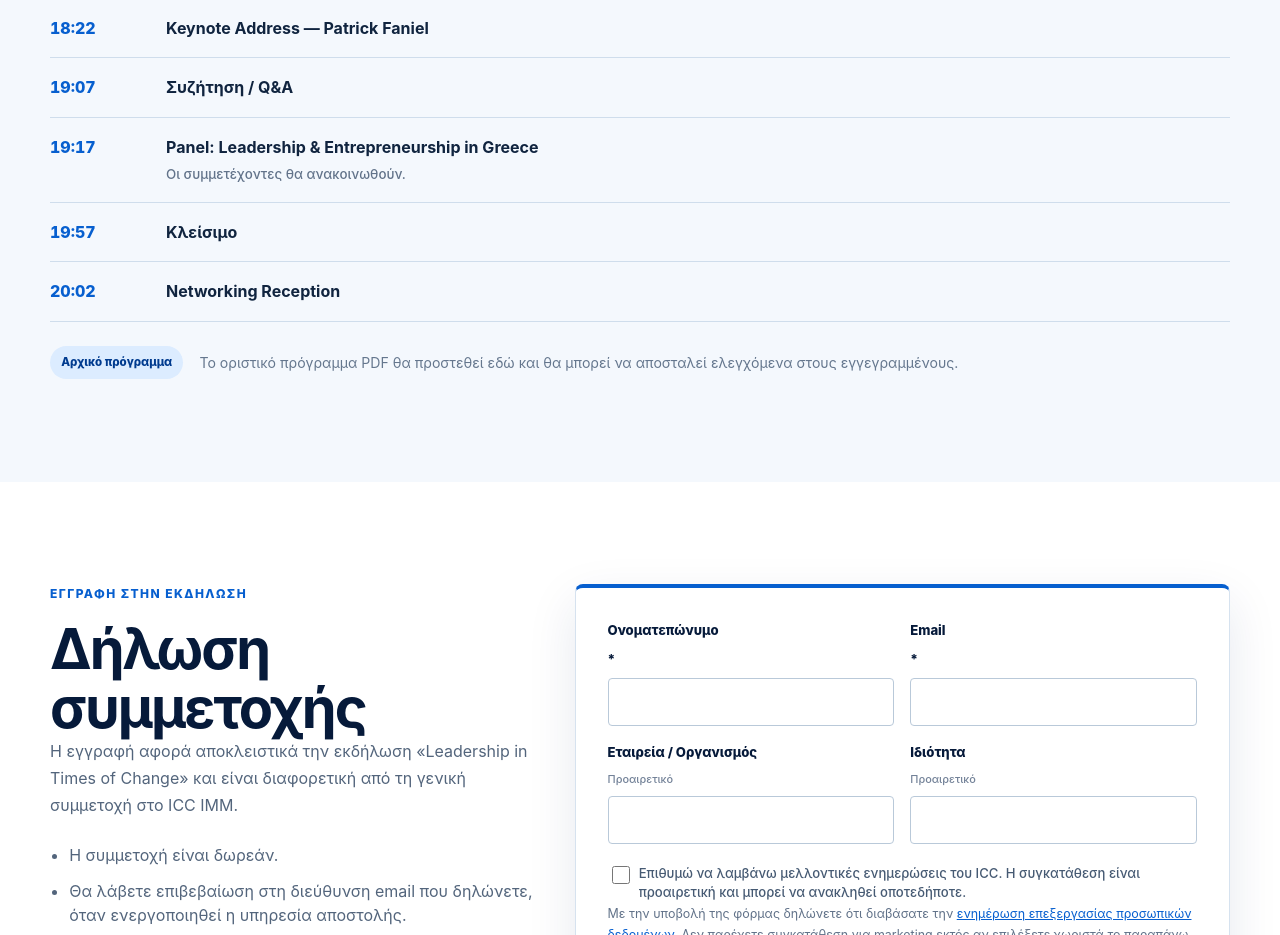
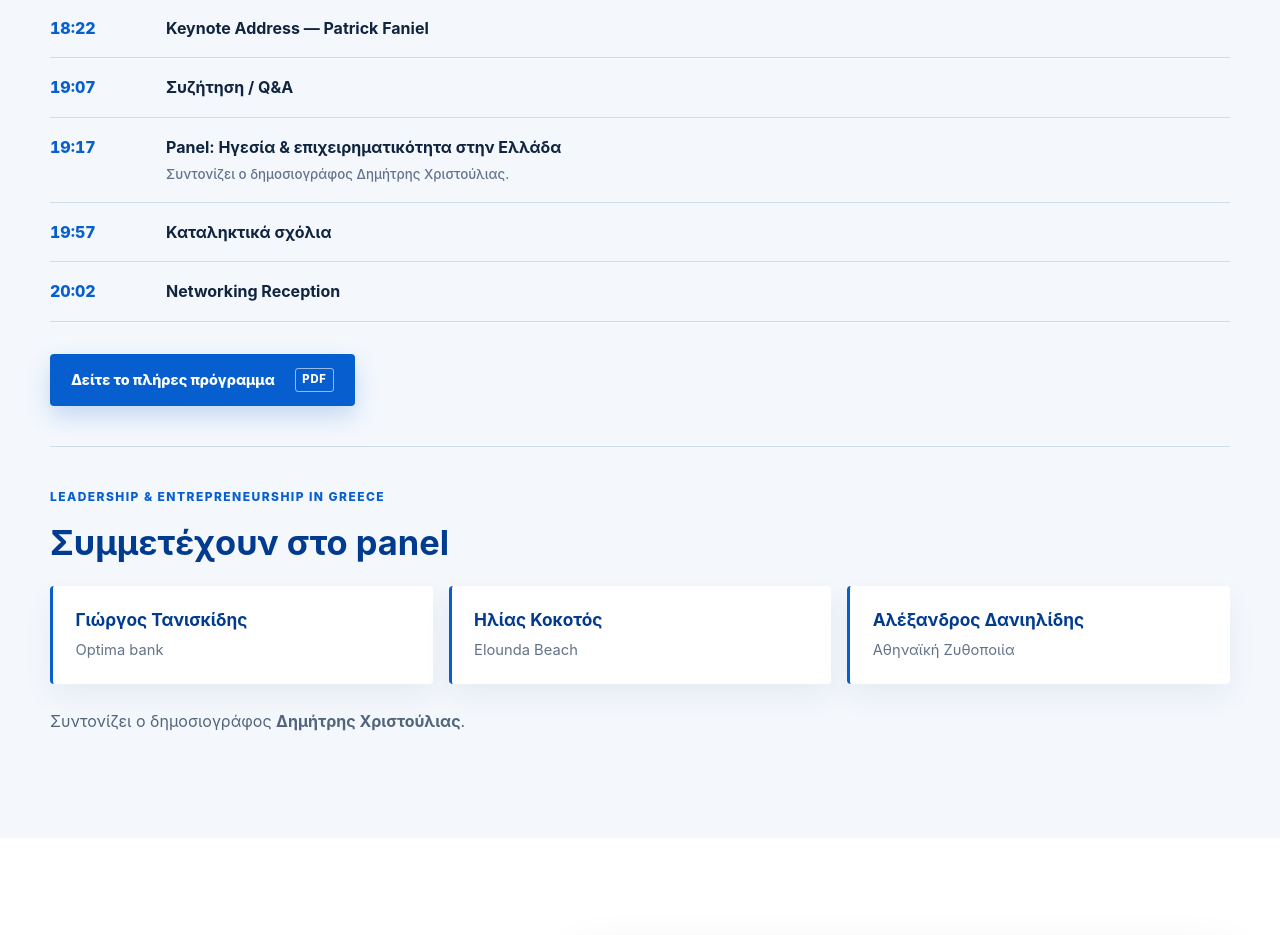
Before and after one commit to icc-imm/icc-imm-website, a website: page events/leadership-2026/index.html in a window 1280 px wide. Shown: the part 2080-3015 px from the top of the page. Drawn offline with Linux system fonts and the light colour scheme; no server answers.

Commit message:
Add event panel and official programme

```diff
--- a/events/leadership-2026/event.css
+++ b/events/leadership-2026/event.css
@@ -381,22 +381,67 @@
   flex-wrap: wrap;
   align-items: center;
   gap: 1rem;
-  margin-top: 1.5rem;
+  margin-top: 2rem;
 }
 
-.programme-actions p {
-  margin: 0;
-  color: #65778e;
-  font-size: 0.88rem;
+.programme-download {
+  gap: 1.25rem;
+  box-shadow: 0 10px 24px rgba(0, 91, 193, 0.2);
 }
 
-.programme-status {
-  padding: 0.45rem 0.7rem;
-  border-radius: 999px;
+.programme-download__label {
+  padding: 0.25rem 0.4rem;
+  border: 1px solid rgba(255, 255, 255, 0.58);
+  border-radius: 3px;
+  font-size: 0.7rem;
+  font-weight: 800;
+  letter-spacing: 0.08em;
+}
+
+.panel-section {
+  margin-top: 2.5rem;
+  padding-top: 2.5rem;
+  border-top: 1px solid #cfddec;
+}
+
+.panel-section h3 {
+  margin: 0.85rem 0 1.5rem;
   color: var(--event-blue-dark);
-  font-size: 0.72rem;
-  font-weight: 800;
-  background: #dcecff;
+  font-size: clamp(1.65rem, 3vw, 2.15rem);
+  line-height: 1.12;
+}
+
+.panel-grid {
+  display: grid;
+  grid-template-columns: 1fr;
+  gap: 1rem;
+}
+
+.panel-card {
+  padding: 1.35rem 1.4rem;
+  border-left: 3px solid var(--event-blue);
+  border-radius: 4px;
+  background: #fff;
+  box-shadow: 0 12px 30px rgba(0, 32, 82, 0.06);
+}
+
+.panel-card h4 {
+  margin: 0;
+  color: var(--event-blue-dark);
+  font-size: 1.08rem;
+  line-height: 1.35;
+}
+
+.panel-card p {
+  margin: 0.4rem 0 0;
+  color: #62738a;
+  font-size: 0.92rem;
+}
+
+.panel-moderator {
+  margin: 1.5rem 0 0;
+  color: #53657c;
+  line-height: 1.65;
 }
 
 .registration-copy > p:not(.event-kicker),
@@ -618,6 +663,10 @@
   .programme-list li {
     grid-template-columns: 100px 1fr;
   }
+
+  .panel-grid {
+    grid-template-columns: repeat(3, minmax(0, 1fr));
+  }
 }
 
 @media (min-width: 900px) {
@@ -665,6 +714,11 @@
     width: 100%;
   }
 
+  .programme-download {
+    justify-content: space-between;
+    width: 100%;
+  }
+
   .speaker-spotlight {
     grid-template-columns: 180px minmax(0, 1fr);
   }
--- a/events/leadership-2026/index.html
+++ b/events/leadership-2026/index.html
@@ -132,9 +132,9 @@
       <section class="event-section event-section--soft" id="programme">
         <div class="event-shell">
           <div class="event-section__heading">
-            <p class="event-kicker event-kicker--blue">Αρχικό πρόγραμμα</p>
+            <p class="event-kicker event-kicker--blue">Πρόγραμμα βραδιάς</p>
             <h2>Πρόγραμμα εκδήλωσης</h2>
-            <p>Το πρόγραμμα βασίζεται στην επίσημη πρόσκληση και ενδέχεται να συμπληρωθεί. Τα πρόσωπα του panel θα ανακοινωθούν όταν επιβεβαιωθούν.</p>
+            <p>Η πρώτη δημόσια εκδήλωση του ICC IMM Hellas συνδυάζει κεντρική ομιλία, συζήτηση και panel για την ηγεσία και την επιχειρηματικότητα στην Ελλάδα.</p>
           </div>
           <ol class="programme-list">
             <li><time datetime="2026-10-08T17:30:00+03:00">17:30</time><span>Εγγραφές &amp; Υποδοχή</span></li>
@@ -144,13 +144,34 @@
             <li><time datetime="2026-10-08T18:07:00+03:00">18:07</time><span>Θεσμικοί Χαιρετισμοί</span></li>
             <li><time datetime="2026-10-08T18:22:00+03:00">18:22</time><span>Keynote Address — Patrick Faniel</span></li>
             <li><time datetime="2026-10-08T19:07:00+03:00">19:07</time><span>Συζήτηση / Q&amp;A</span></li>
-            <li><time datetime="2026-10-08T19:17:00+03:00">19:17</time><span>Panel: Leadership &amp; Entrepreneurship in Greece <small>Οι συμμετέχοντες θα ανακοινωθούν.</small></span></li>
-            <li><time datetime="2026-10-08T19:57:00+03:00">19:57</time><span>Κλείσιμο</span></li>
+            <li><time datetime="2026-10-08T19:17:00+03:00">19:17</time><span>Panel: Ηγεσία &amp; επιχειρηματικότητα στην Ελλάδα <small>Συντονίζει ο δημοσιογράφος Δημήτρης Χριστούλιας.</small></span></li>
+            <li><time datetime="2026-10-08T19:57:00+03:00">19:57</time><span>Καταληκτικά σχόλια</span></li>
             <li><time datetime="2026-10-08T20:02:00+03:00">20:02</time><span>Networking Reception</span></li>
           </ol>
           <div class="programme-actions">
-            <span class="programme-status">Αρχικό πρόγραμμα</span>
-            <p>Το οριστικό πρόγραμμα PDF θα προστεθεί εδώ και θα μπορεί να αποσταλεί ελεγχόμενα στους εγγεγραμμένους.</p>
+            <a class="event-button event-button--primary programme-download" href="/events/leadership-2026/icc-imm-event-program.pdf" target="_blank" rel="noopener noreferrer">
+              <span>Δείτε το πλήρες πρόγραμμα</span>
+              <span class="programme-download__label" aria-hidden="true">PDF</span>
+            </a>
+          </div>
+          <div class="panel-section" aria-labelledby="panel-heading">
+            <p class="event-kicker event-kicker--blue">Leadership &amp; Entrepreneurship in Greece</p>
+            <h3 id="panel-heading">Συμμετέχουν στο panel</h3>
+            <div class="panel-grid">
+              <article class="panel-card">
+                <h4>Γιώργος Τανισκίδης</h4>
+                <p>Optima bank</p>
+              </article>
+              <article class="panel-card">
+                <h4>Ηλίας Κοκοτός</h4>
+                <p>Elounda Beach</p>
+              </article>
+              <article class="panel-card">
+                <h4>Αλέξανδρος Δανιηλίδης</h4>
+                <p>Αθηναϊκή Ζυθοποιία</p>
+              </article>
+            </div>
+            <p class="panel-moderator">Συντονίζει ο δημοσιογράφος <strong>Δημήτρης Χριστούλιας</strong>.</p>
           </div>
         </div>
       </section>
```
Also changed, not shown: 1 other file.
